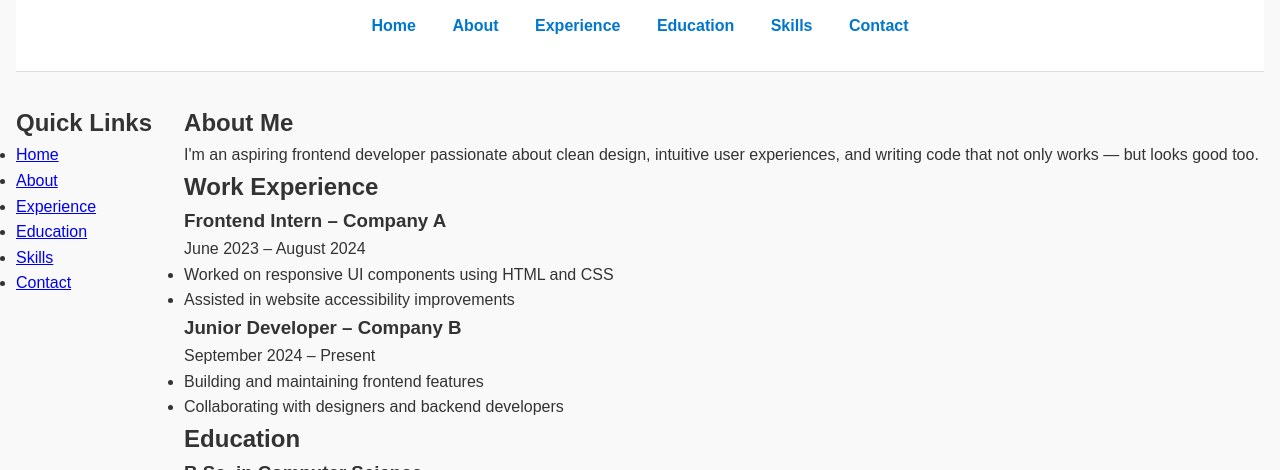
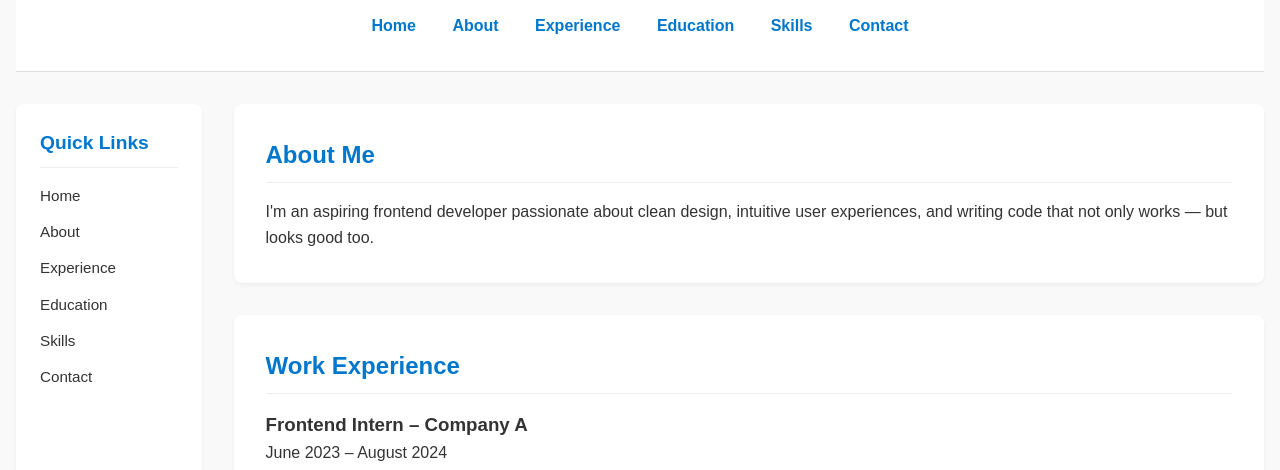
Before and after one commit to devbyjonni/cv-website-html, a plain HTML site: page index.html in a window 1280 px wide. Shown: the part 279-749 px from the top of the page. Drawn offline with Linux system fonts and the light colour scheme.

Commit message:
Apply sidebar class and ensure styling applies correctly

```diff
--- a/css/style.css
+++ b/css/style.css
@@ -75,14 +75,44 @@ nav a:hover {
 }
 
 /* -------------------------------
-   Sidebar
+   Sidebar Styling
 --------------------------------- */
 .sidebar {
   width: 200px;
-  background-color: #f1f1f1;
-  padding: 1rem;
+  background-color: #ffffff;
+  padding: 1.5rem;
   border-radius: 8px;
+  box-shadow: 0 2px 4px rgba(0, 0, 0, 0.05);
+  font-size: 0.95rem;
 }
+
+.sidebar h2 {
+  font-size: 1.2rem;
+  margin-bottom: 1rem;
+  color: #0077cc;
+  border-bottom: 1px solid #eee;
+  padding-bottom: 0.5rem;
+}
+
+.sidebar ul {
+  list-style: none;
+  padding-left: 0;
+}
+
+.sidebar ul li {
+  margin-bottom: 0.75rem;
+}
+
+.sidebar ul li a {
+  color: #333;
+  text-decoration: none;
+  transition: color 0.2s ease;
+}
+
+.sidebar ul li a:hover {
+  color: #0077cc;
+}
+
 
 /* -------------------------------
    Main Content Area
@@ -112,3 +142,31 @@ footer a {
 footer a:hover {
   color: #005999;
 }
+
+/* -------------------------------
+   Section Styling
+--------------------------------- */
+section {
+  background-color: #ffffff;
+  padding: 2rem;
+  margin-bottom: 2rem;
+  border-radius: 8px;
+  box-shadow: 0 2px 4px rgba(0, 0, 0, 0.05);
+}
+
+section h2 {
+  font-size: 1.5rem;
+  margin-bottom: 1rem;
+  color: #0077cc;
+  border-bottom: 1px solid #eee;
+  padding-bottom: 0.5rem;
+}
+
+section ul {
+  padding-left: 1.5rem;
+  margin-top: 0.5rem;
+}
+
+section ul li {
+  margin-bottom: 0.5rem;
+}
--- a/index.html
+++ b/index.html
@@ -29,7 +29,7 @@
     </header>
 
     <div class="container">
-      <aside>
+      <aside class="sidebar">
         <h2>Quick Links</h2>
         <ul>
           <li><a href="index.html">Home</a></li>
```
